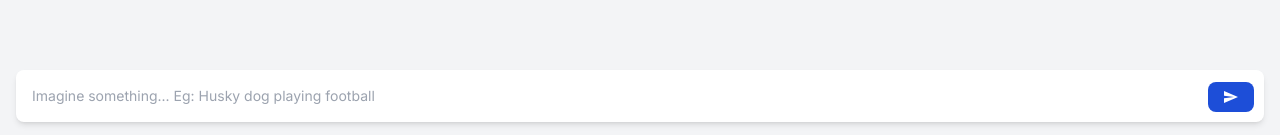
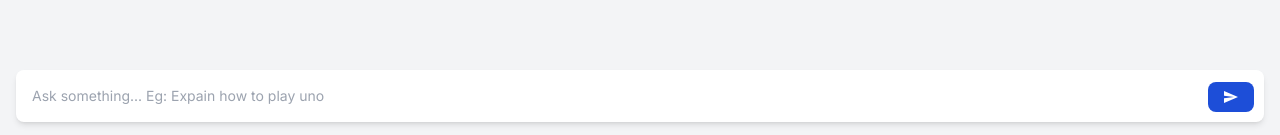
Before and after one commit to jovialp/ai-chat-bot, a Next.js app: page / in a window 1280 px wide. Shown: the part 662-797 px from the top of the page. Built offline with nearby package versions, Linux system fonts and the light colour scheme.

Commit message:
Placeholder updated

```diff
--- a/src/app/page.tsx
+++ b/src/app/page.tsx
@@ -130,7 +130,11 @@ export default function Home() {
       <div className="fixed w-full p-4 inset-x-0 bottom-0">
         <Form onSubmit={getQuestionAnswer}>
           <TextInput
-            labelName="Imagine something... Eg: Husky dog playing football"
+            labelName={
+              isChecked
+                ? "Imagine something... Eg: Husky dog playing football"
+                : "Ask something... Eg: Expain how to play uno"
+            }
             name="search"
             value={promptInputValue}
             handleChange={handleChange}
```
